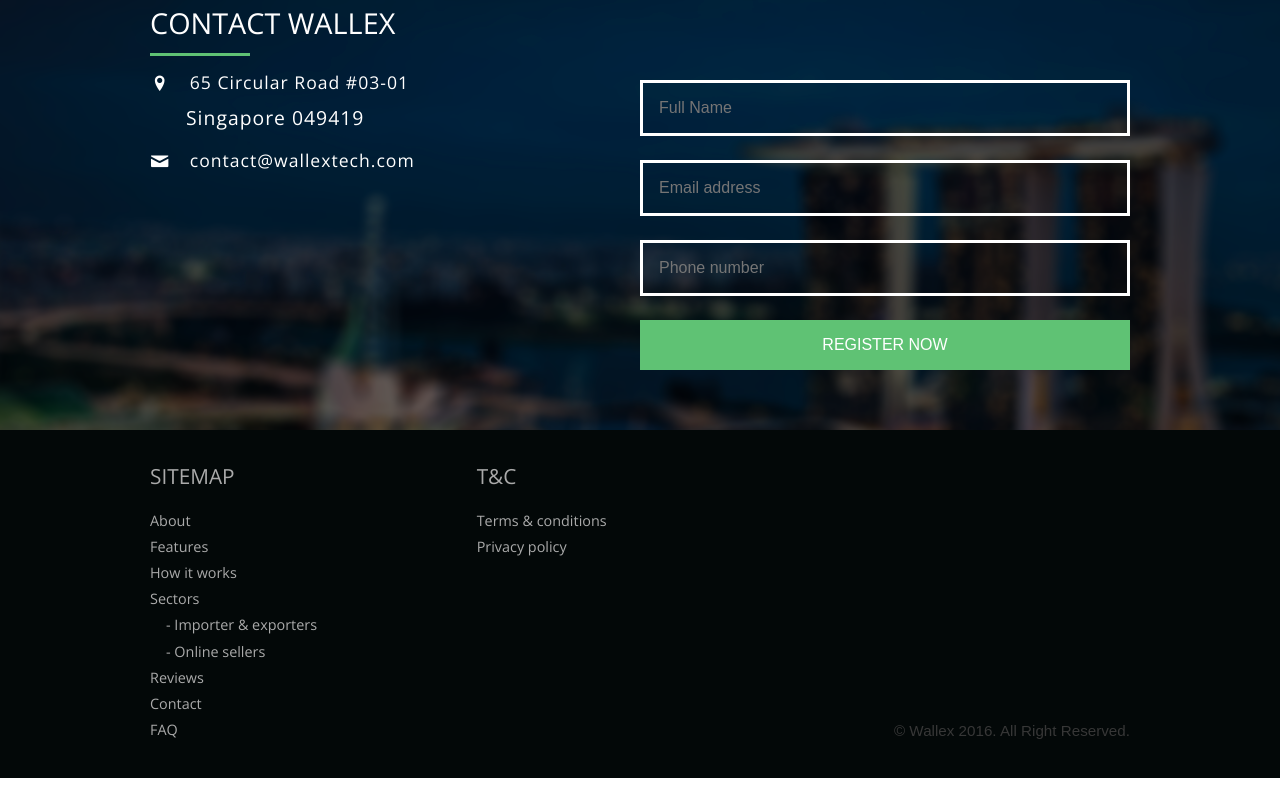
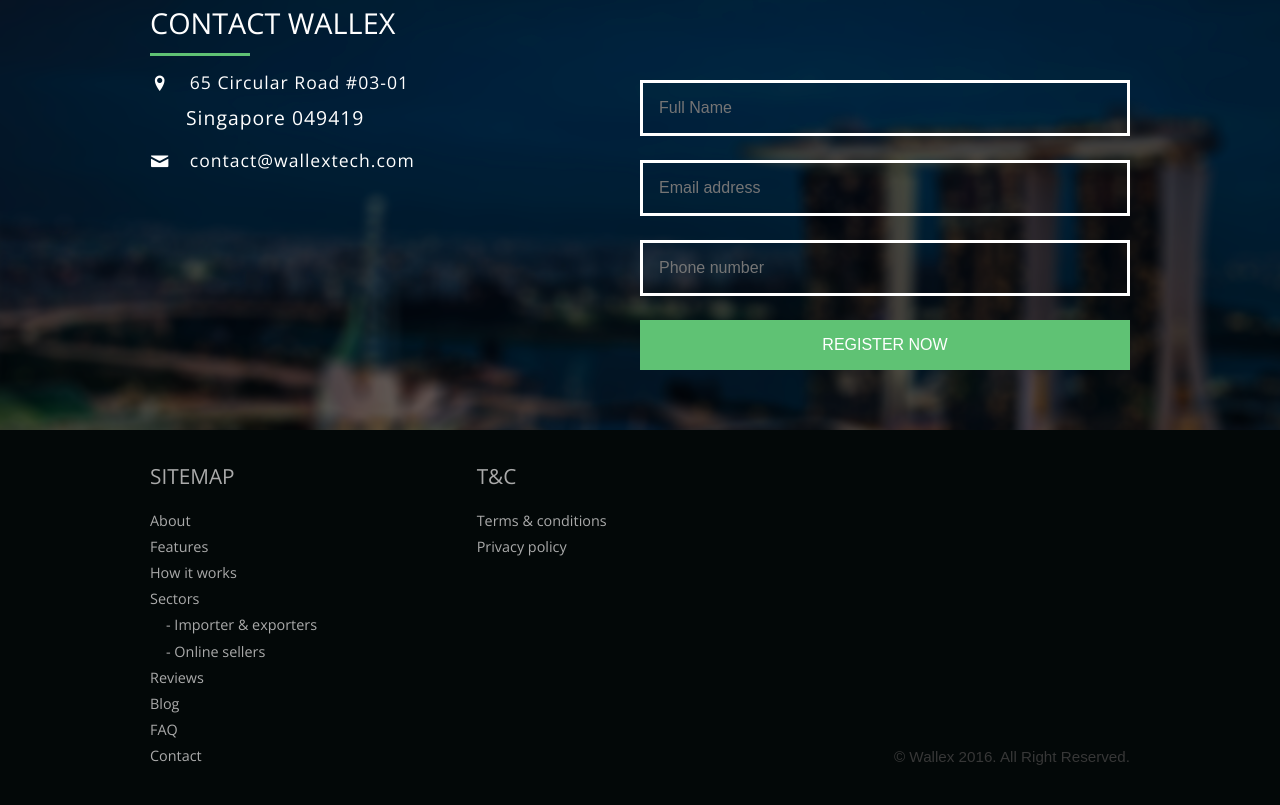
Before and after one commit to summerdaysinbloom/wal, a website: page index.html in a window 1280 px wide. Shown: the part 3350-4155 px from the top of the page. Before the commit the page ends 4128 px from the top, so only its background shows below. Drawn offline with nearby package versions, Linux system fonts and the light colour scheme; files whose address does not match are found by name.

Commit message:
updated sitemap

```diff
--- a/views/main.html
+++ b/views/main.html
@@ -228,8 +228,9 @@
         <li><a href="#/sectors/online-sellers"><p>- Online sellers</p></a></li>
       </ul>
       <a du-smooth-scroll="reviews" du-scrollspy><p>Reviews</p></a>
+      <a href='#/blog'><p>Blog</p></a>
+      <a href='#/faq'><p>FAQ</p></a>
       <a du-smooth-scroll="contact" du-scrollspy><p>Contact</p></a>
-      <a href='#/faq'><p>FAQ</p></a>
     </div>
     <div class='pure-u-1-2 pure-u-md-1-3 pure-u-lg-1-3 pure-u-xl-1-3'>
       <h2>T&C</h2>
```
